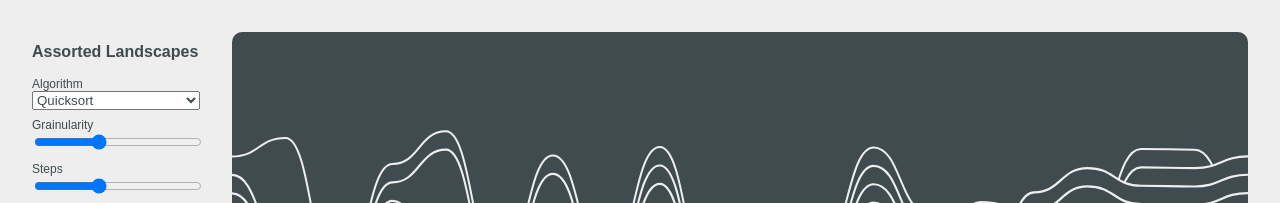
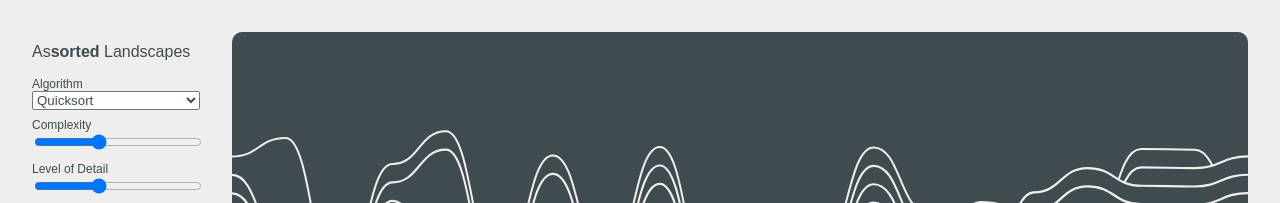
Before and after one commit to inli3u/assorted-landscapes, a React app: page / in a window 1280 px wide. Shown: the top 203 px of the page. Built offline with nearby package versions, Linux system fonts and the light colour scheme.

Commit message:
Updated field labels

```diff
--- a/src/components/App.css
+++ b/src/components/App.css
@@ -27,7 +27,7 @@ button, select {
 }
 
 h1 {
-  font-weight: bold;
+  font-weight: normal;
   font-size: 1em;
   margin-bottom: 1em;
 }
--- a/src/components/App.js
+++ b/src/components/App.js
@@ -44,7 +44,7 @@ function App() {
       <div className="grid">
         <div className="controls">
 
-          <h1>Assorted Landscapes</h1>
+          <h1>As<strong>sorted</strong> Landscapes</h1>
 
           <div className="control select">
             <label htmlFor="algo">Algorithm</label>
@@ -55,12 +55,12 @@ function App() {
           </div>
 
           <div className="control knob">
-            <label htmlFor="grainularity">Grainularity</label>
+            <label htmlFor="grainularity">Complexity</label>
             <input type="range" id="grainularity" min="2" max="50" value={controls.grainularity} onChange={handleGrainularityChange} />
           </div>
 
           <div className="control knob">
-            <label htmlFor="steps">Steps</label>
+            <label htmlFor="steps">Level of Detail</label>
             <input type="range" id="steps" min="2" max="50" value={controls.steps} onChange={handleStepsChange} />
           </div>
 
```
Also changed, not shown: 2 other files.
